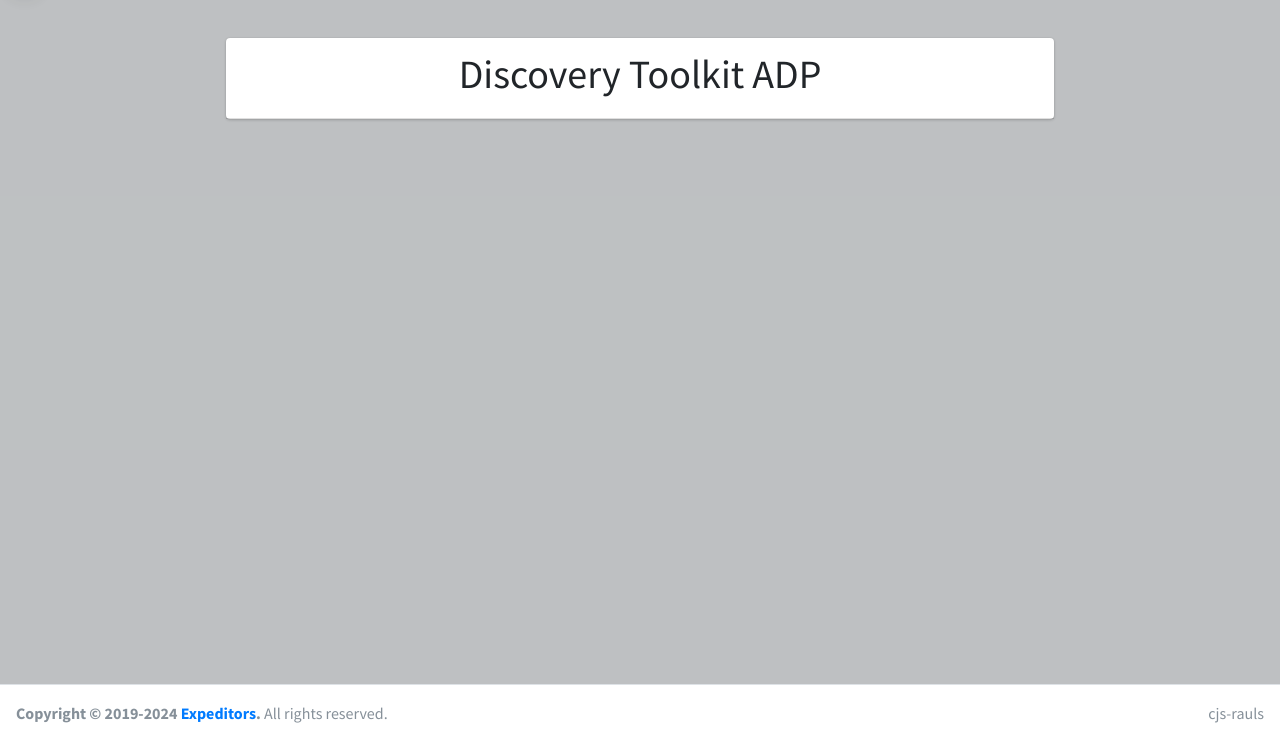
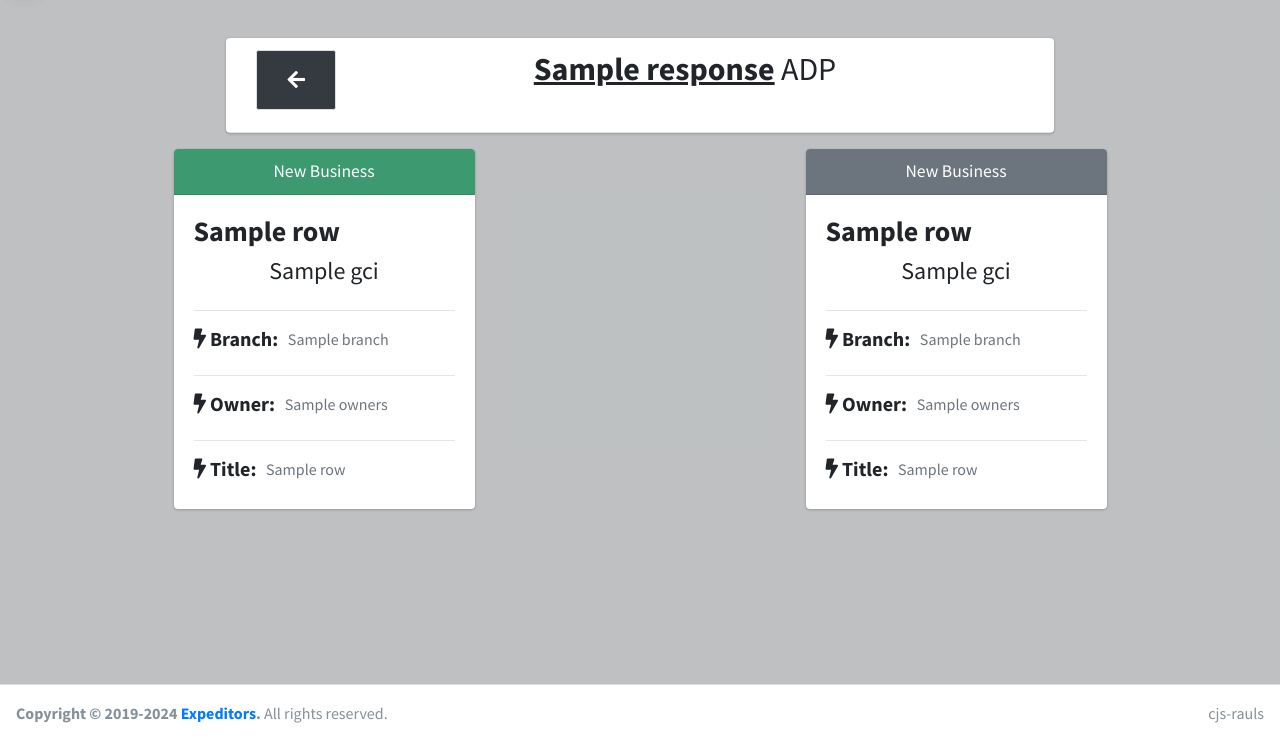
Before and after one commit to raul-sandoval/gso, a Flask app: template webapps/templates/discovery_toolkit/adp.html in a window 1280 px wide. Shown: the part 59-800 px from the top of the page. Run offline with Flask 3, Linux system fonts and the light colour scheme; the template is opened without the code that fills it: most values are stand-ins (such as "Sample title", 1, 10 or a date in 2020); some libraries are stand-ins or nearby versions.

Commit message:
update: dispaly adp accounts

```diff
--- a/webapps/templates/discovery_toolkit/adp.html
+++ b/webapps/templates/discovery_toolkit/adp.html
@@ -13,9 +13,96 @@
   <div class="col-8 mx-auto">
     <div class="card">
       <div class="card-header d-flex">
-        <h1 class="mx-auto">Discovery Toolkit ADP</h1>
+        <button class="btn btn-app btn-xs bg-dark" onclick="history.back()">
+          <i class="fa fa-arrow-left"></i>
+        </button>
+        <h2 class="mx-auto"> <u><span class="text-bold">{{response.account_name}}</span></u> <span>ADP</span></h2>
       </div>
     </div>
   </div>
 </div>
+
+<div class="row d-flex">
+
+  {% if response.dna_adp.data|length > 0 %}
+  <div class="col-md-3 mx-auto">
+    {% for row in response.dna_adp.data %}
+    <div class="card card-olive">
+      <div class="card-header d-flex">
+        <h3 class="card-title mx-auto">{{row.STATUS}}</h3>
+      </div>
+      <div class="card-body">
+        <div class="row">
+          <div class="col-12">
+            <h3 class="text-bold mr-1">{{row.CLIENT_NAME}}</h3>
+          </div>
+          <div class="col-12 d-flex">
+            <h4 class="mx-auto mr-1">{{row.GCI}}</h4>
+          </div>
+        </div>
+        <hr>
+        <div class="row">
+          <div class="col-12 d-flex">
+            <h5 class="text-bold"><i class="fa fa-bolt"></i> Branch: </h5><span class="text-muted">&nbsp;&nbsp; {{row.BRANCH}}</span>
+          </div>
+        </div>
+        <hr>
+        <div class="row">
+          <div class="col-12 d-flex">
+            <h5 class="text-bold"><i class="fa fa-bolt"></i> Owner: </h5><span class="text-muted">&nbsp;&nbsp; {{row.OWNERS}}</span>
+          </div>
+        </div>
+        <hr>
+        <div class="row">
+          <div class="col-12 d-flex">
+            <h5 class="text-bold"><i class="fa fa-bolt"></i> Title: </h5><span class="text-muted">&nbsp;&nbsp; {{row.TITLES}}</span>
+          </div>
+        </div>
+      </div>
+    </div>
+    {% endfor %}
+  </div>
+  {% endif %}
+
+  {% if response.gtdp_adp.data|length > 0 %}
+  <div class="col-md-3 mx-auto">
+    {% for row in response.gtdp_adp.data %}
+    <div class="card card-gray">
+      <div class="card-header d-flex">
+        <h3 class="card-title mx-auto">{{row.STATUS}}</h3>
+      </div>
+      <div class="card-body">
+        <div class="row">
+          <div class="col-12">
+            <h3 class="text-bold mr-1">{{row.CLIENT_NAME}}</h3>
+          </div>
+          <div class="col-12 d-flex">
+            <h4 class="mx-auto mr-1">{{row.GCI}}</h4>
+          </div>
+        </div>
+        <hr>
+        <div class="row">
+          <div class="col-12 d-flex">
+            <h5 class="text-bold"><i class="fa fa-bolt"></i> Branch: </h5><span class="text-muted">&nbsp;&nbsp; {{row.BRANCH}}</span>
+          </div>
+        </div>
+        <hr>
+        <div class="row">
+          <div class="col-12 d-flex">
+            <h5 class="text-bold"><i class="fa fa-bolt"></i> Owner: </h5><span class="text-muted">&nbsp;&nbsp; {{row.OWNERS}}</span>
+          </div>
+        </div>
+        <hr>
+        <div class="row">
+          <div class="col-12 d-flex">
+            <h5 class="text-bold"><i class="fa fa-bolt"></i> Title: </h5><span class="text-muted">&nbsp;&nbsp; {{row.TITLES}}</span>
+          </div>
+        </div>
+      </div>
+    </div>
+    {% endfor %}
+  </div>
+  {% endif %}
+
+</div>
 {% endblock %}
```
Also changed, not shown: webapps/discovery_toolkit/adp.py (+9 -15 lines).
